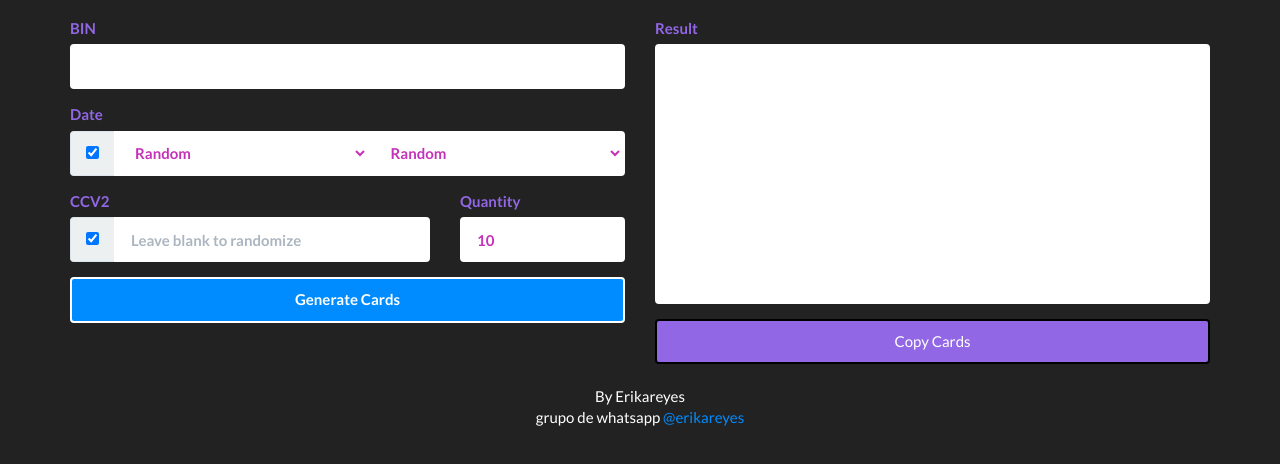
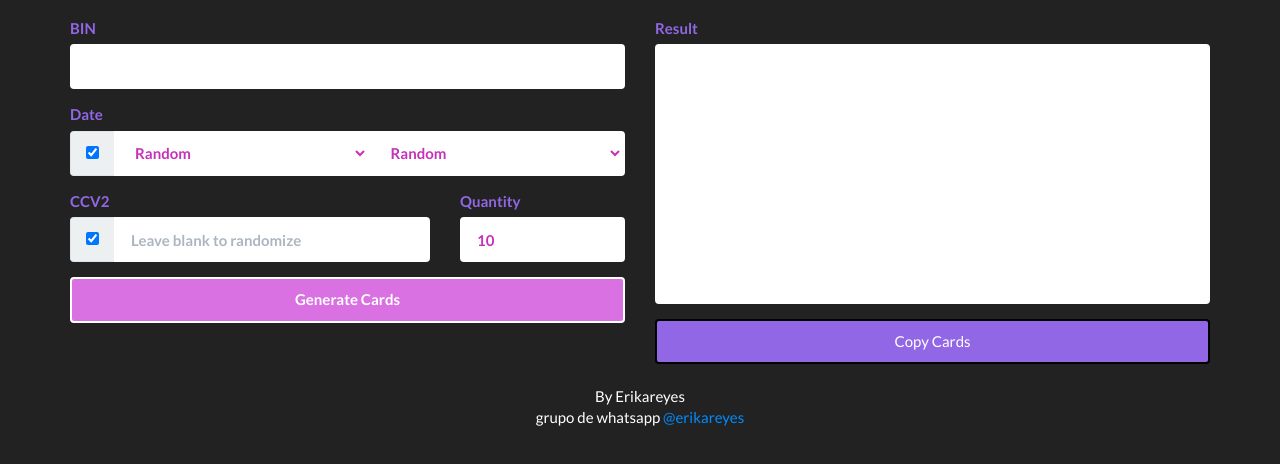
Before and after one commit to Abiguelreyes75/Erikaccgen, a plain HTML site: page index.html in a window 1280 px wide. In both pictures the pointer is over the button "Generate Cards". Shown: the part 82-546 px from the top of the page. Drawn offline with Linux system fonts and the light colour scheme.

Commit message:
Update style.css

```diff
--- a/assets/css/style.css
+++ b/assets/css/style.css
@@ -569,21 +569,21 @@ input[type=radio][disabled] {
 
 .btn-primary:focus {
     color: #fff;
-    background-color: #008cff;
+    background-color: #d971e2;
     border-color: #000
 }
 
 .btn-primary:active,
 .btn-primary:hover {
     color: #fff;
-    background-color: #008cff;
+    background-color: #d971e2;
     border-color: #fff;
 }
 
 .btn-primary:active:focus,
 .btn-primary:active:hover {
     color: #fff;
-    background-color: #008cff;
+    background-color: #d971e2;
     border-color: #fff;
 }
 
```
